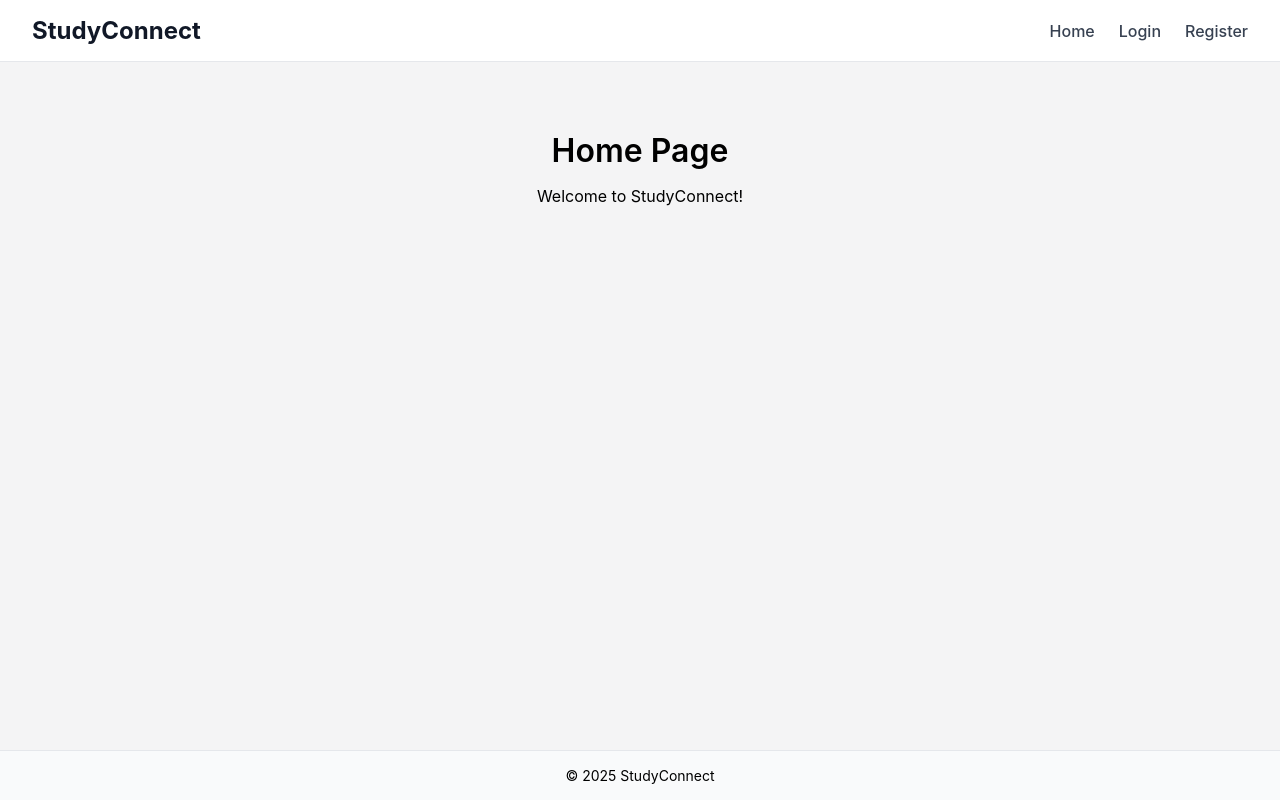
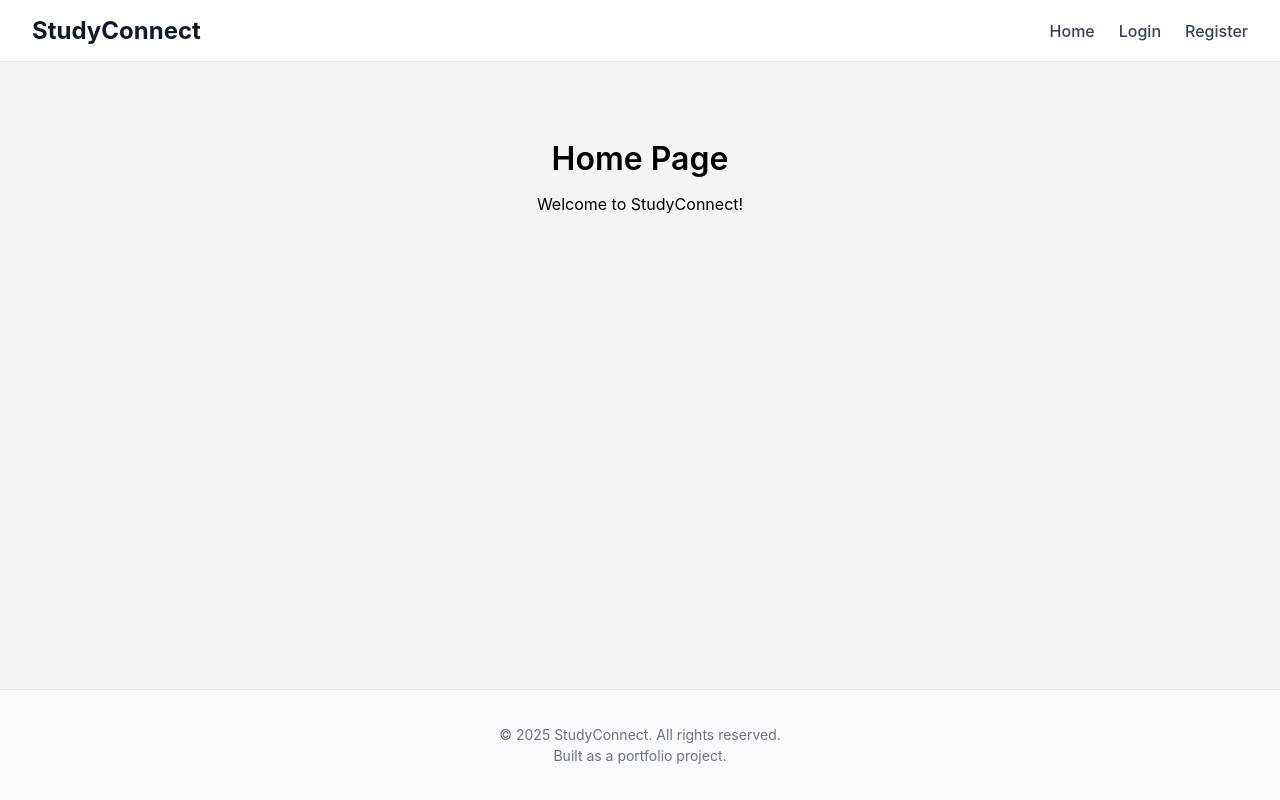
Before and after one commit to vachprogramming/django-blog, a React app in the folder frontend/: page / in a window 1280 px wide. Built offline with nearby package versions, Linux system fonts and the light colour scheme; the HTML template or start-up script is replaced by a standard one.

Commit message:
feat(frontend): Create and style Footer component

```diff
--- a/frontend/src/App.jsx
+++ b/frontend/src/App.jsx
@@ -2,24 +2,23 @@
 import { Outlet } from 'react-router-dom';
 import styles from './App.module.css';
 
-// 1. Import our new Navbar component
+// 1. Import our components
 import Navbar from './components/Navbar';
+import Footer from './components/Footer'; // <-- ADD THIS IMPORT
 
 function App() {
   return (
     <div className={styles.appContainer}>
 
-      {/* 2. Replace the placeholder div with our component */}
       <Navbar />
 
       <main className={styles.mainContent}>
         <Outlet />
       </main>
 
-      {/* We'll leave the footer placeholder for now */}
-      <div className={styles.footerPlaceholder}>
-        © 2025 StudyConnect
-      </div>
+      {/* 2. Replace the placeholder div with our component */}
+      <Footer />
+
     </div>
   );
 }
--- a/frontend/src/App.module.css
+++ b/frontend/src/App.module.css
@@ -5,27 +5,12 @@
   min-height: 100vh;
 }
 
-.navbarPlaceholder {
-  width: 100%;
-  padding: 1rem;
-  background-color: #ffffff;
-  border-bottom: 1px solid #e5e7eb;
-  font-weight: 600;
-}
+.mainContent {
+  /* This makes the main area grow to fill all available space */
+  flex: 1;
 
-.mainContent {
-  flex: 1; /* This makes the main area grow to fill available space */
   width: 100%;
   max-width: 1280px; /* A standard max-width for content */
   margin: 0 auto; /* This centers the content */
-  padding: 1rem;
+  padding: 1.5rem; /* Add some padding around our pages */
 }
-
-.footerPlaceholder {
-  width: 100%;
-  padding: 1rem;
-  background-color: #f9fafb;
-  border-top: 1px solid #e5e7eb;
-  text-align: center;
-  font-size: 0.875rem;
-}
--- /dev/null
+++ b/frontend/src/components/Footer.jsx
@@ -0,0 +1,20 @@
+
+import styles from './Footer.module.css';
+
+function Footer() {
+  // Get the current year automatically
+  const currentYear = new Date().getFullYear();
+
+  return (
+    <footer className={styles.footer}>
+      <p className={styles.text}>
+        © {currentYear} StudyConnect. All rights reserved.
+      </p>
+      <p className={styles.text}>
+        Built as a portfolio project.
+      </p>
+    </footer>
+  );
+}
+
+export default Footer;
--- /dev/null
+++ b/frontend/src/components/Footer.module.css
@@ -0,0 +1,14 @@
+
+.footer {
+  width: 100%;
+  padding: 2rem 1rem;
+  background-color: #f9fafb; /* A very light gray */
+  border-top: 1px solid #e5e7eb; /* A subtle top border */
+  text-align: center;
+}
+
+.text {
+  color: #6b7280; /* A medium-light gray */
+  font-size: 0.875rem; /* 14px */
+  margin: 0.25rem 0; /* A little space between the text lines */
+}
```
